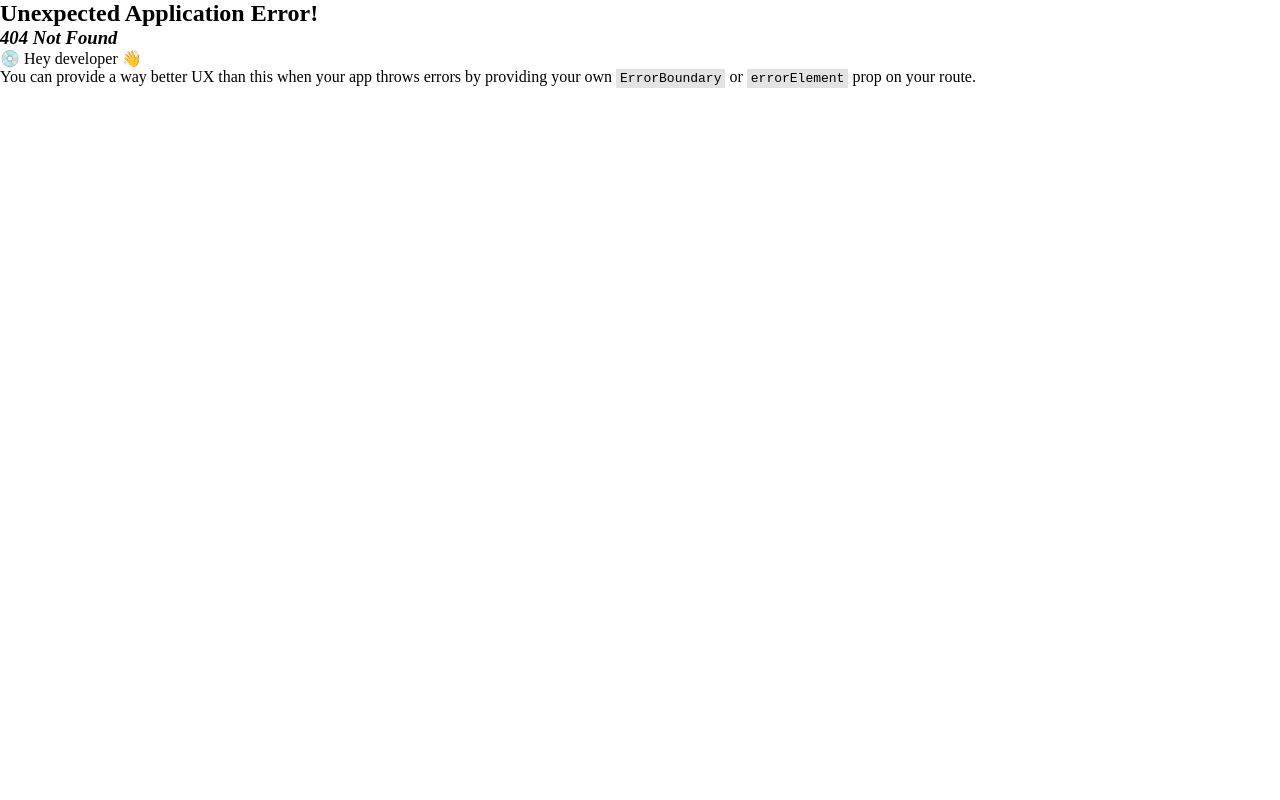
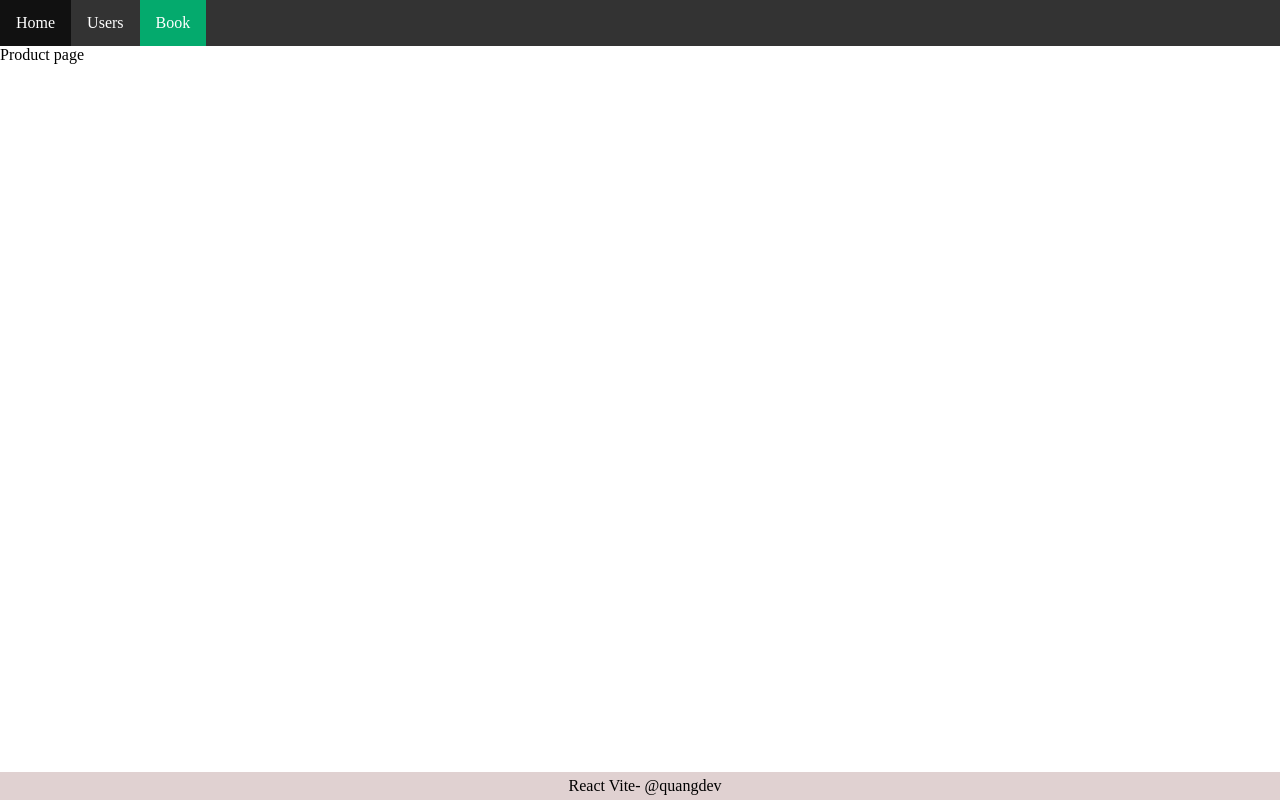
Before and after one commit to chickenDev2k/react-basic-1, a React (Vite) app: page /books in a window 1280 px wide. Before the commit this address had no page. Built offline with nearby package versions, Linux system fonts and the light colour scheme.

Commit message:
add error router

```diff
--- a/src/App.jsx
+++ b/src/App.jsx
@@ -1,42 +1,14 @@
 import "./components/todo/todo.css";
-import TodoNew from "./components/todo/TodoNew";
-import TodoData from "./components/todo/TodoData";
-import logo from "./assets/react.svg";
-import { useState } from "react";
 import Header from "./components/layout/header";
 import Footer from "./components/layout/footer";
+import { Outlet } from "react-router-dom";
+
 const App = () => {
-    const [todos, setTodos] = useState([]);
-    function getRandomArbitrary(min, max) {
-        return Math.random() * (max - min) + min;
-    }
-    const addNewTodo = (name) => {
-        const newTodo = {
-            id: getRandomArbitrary(1, 1000000000),
-            name: name,
-        };
-        setTodos([...todos, newTodo]);
-    };
-
-    const deleteTodo = (id) => {
-        const filterTodos = todos.filter((todo) => todo.id !== id);
-        setTodos(filterTodos);
-    };
-
     return (
         <>
             <Header />
-            <div className="todo-container">
-                <div className="todo-title">Todo list</div>
-                <TodoNew addNewTodo={addNewTodo} />
-                {todos.length > 0 ? (
-                    <TodoData todos={todos} deleteTodo={deleteTodo} />
-                ) : (
-                    <div className="todo-image">
-                        <img src={logo} alt="" className="logo" />
-                    </div>
-                )}
-            </div>
+
+            <Outlet />
 
             <Footer />
         </>
--- a/src/components/layout/header.jsx
+++ b/src/components/layout/header.jsx
@@ -1,17 +1,16 @@
+import { Link, NavLink } from "react-router-dom";
 import "./header.css";
 const Header = () => {
     return (
         <ul>
             <li>
-                <a className="active" href="/">
-                    Home
-                </a>
+                <NavLink to="/">Home</NavLink>
             </li>
             <li>
-                <a href="/users">Users</a>
+                <NavLink to="/users">Users</NavLink>
             </li>
             <li>
-                <a href="/products">Product</a>
+                <NavLink to="/books">Book</NavLink>
             </li>
         </ul>
     );
--- /dev/null
+++ b/src/components/todo/TodoApp.jsx
@@ -0,0 +1,39 @@
+import { useState } from "react";
+import logo from "../../assets/react.svg";
+import TodoNew from "./TodoNew";
+import TodoData from "./TodoData";
+
+const TodoApp = () => {
+    const [todos, setTodos] = useState([]);
+    function getRandomArbitrary(min, max) {
+        return Math.random() * (max - min) + min;
+    }
+    const addNewTodo = (name) => {
+        const newTodo = {
+            id: getRandomArbitrary(1, 1000000000),
+            name: name,
+        };
+        setTodos([...todos, newTodo]);
+    };
+
+    const deleteTodo = (id) => {
+        const filterTodos = todos.filter((todo) => todo.id !== id);
+        setTodos(filterTodos);
+    };
+
+    return (
+        <div className="todo-container">
+            <div className="todo-title">Todo list</div>
+            <TodoNew addNewTodo={addNewTodo} />
+            {todos.length > 0 ? (
+                <TodoData todos={todos} deleteTodo={deleteTodo} />
+            ) : (
+                <div className="todo-image">
+                    <img src={logo} alt="" className="logo" />
+                </div>
+            )}
+        </div>
+    );
+};
+
+export default TodoApp;
--- a/src/main.jsx
+++ b/src/main.jsx
@@ -6,13 +6,27 @@ import { createBrowserRouter, RouterProvider } from "react-router-dom";
 import LoginPage from "./pages/login.jsx";
 import RegisterPage from "./pages/register.jsx";
 import UserPage from "./pages/user.jsx";
-import ProductPage from "./pages/product.jsx";
+import BookPage from "./pages/book.jsx";
 
 import "./styles/global.css";
+import TodoApp from "./components/todo/TodoApp.jsx";
+import ErrorPage from "./pages/error.jsx";
 const router = createBrowserRouter([
     {
         path: "/",
         element: <App />,
+        errorElement: <ErrorPage />,
+        children: [
+            { index: true, element: <TodoApp /> },
+            {
+                path: "/users",
+                element: <UserPage />,
+            },
+            {
+                path: "/books",
+                element: <BookPage />,
+            },
+        ],
     },
     {
         path: "/login",
@@ -22,14 +36,6 @@ const router = createBrowserRouter([
         path: "/register",
         element: <RegisterPage />,
     },
-    {
-        path: "/users",
-        element: <UserPage />,
-    },
-    {
-        path: "/products",
-        element: <ProductPage />,
-    },
 ]);
 
 createRoot(document.getElementById("root")).render(
--- /dev/null
+++ b/src/pages/book.jsx
@@ -0,0 +1,4 @@
+const BookPage = () => {
+    return <div>Product page</div>;
+};
+export default BookPage;
--- /dev/null
+++ b/src/pages/error.jsx
@@ -0,0 +1,21 @@
+import { Link, useRouteError } from "react-router-dom";
+
+export default function ErrorPage() {
+    const error = useRouteError();
+    console.error(error);
+
+    return (
+        <div id="error-page">
+            <h1>Oops!</h1>
+            <p>Sorry, an unexpected error has occurred.</p>
+            <p>
+                <i>{error.statusText || error.message}</i>
+            </p>
+            <div>
+                <Link to="/">
+                    <span>back to home page</span>
+                </Link>
+            </div>
+        </div>
+    );
+}
--- a/src/pages/product.jsx
+++ /dev/null
@@ -1,4 +0,0 @@
-const ProductPage = () => {
-    return <div>Product page</div>;
-};
-export default ProductPage;
```
